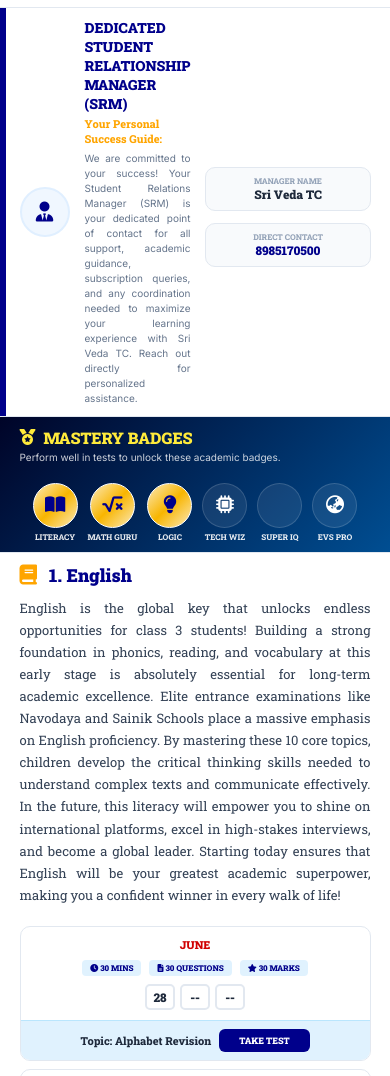
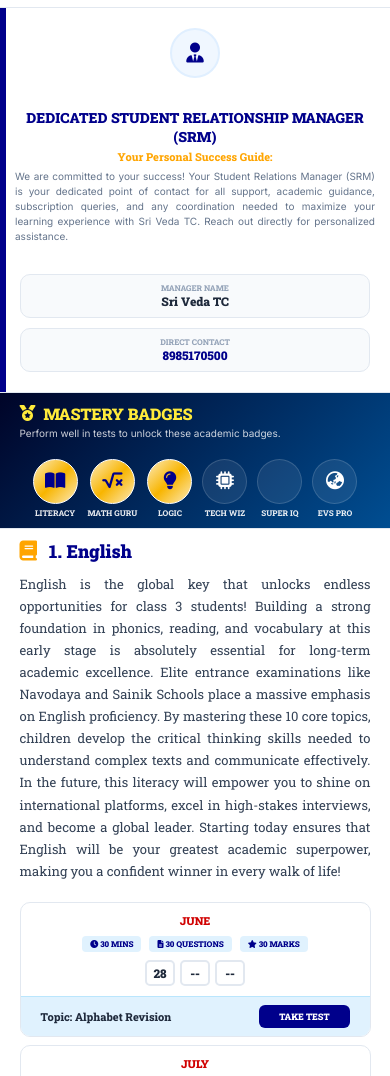
Before and after one commit to studentvisiontc/3RD-CLASS, a plain HTML site: page index.html in a window 390 px wide. Shown: the part 602-1678 px from the top of the page. Drawn offline with Linux system fonts and the light colour scheme; some icons are missing.

Commit message:
Update index.html

```diff
--- a/index.html
+++ b/index.html
@@ -129,7 +129,7 @@
         .stat-box.highlight { background: linear-gradient(135deg, #ffffff 0%, #fff9e6 100%); border: 2px solid var(--accent-orange); }
         .stat-box.highlight i { background: var(--accent-orange); color: white; }
 
-        /* SRM BANNER - COMPACT */
+        /* SRM BANNER - DYNAMIC & MOBILE CENTERING */
         .srm-banner {
             display: flex;
             align-items: center;
@@ -184,11 +184,13 @@
         .item-scores { display: flex; align-items: center; gap: 8px; }
         .box-grid { display: flex; gap: 5px; }
         .box-unit { width: clamp(30px, 4.5vw, 36px); height: clamp(26px, 3.5vw, 30px); border: 2px solid var(--border-color); border-radius: 5px; display: flex; align-items: center; justify-content: center; font-weight: 900; font-size: 12px; }
-        .item-bottom { background: var(--topic-bg); padding: 8px 20px; display: flex; justify-content: space-between; align-items: center; border-top: 1px solid #bae6fd; flex-wrap: wrap; gap: 8px; }
-        .item-topic-name { font-size: clamp(11px, 2.2vw, 13px); font-weight: 800; }
-        .btn-take { background: var(--primary-blue); color: white; text-decoration: none; padding: 6px 20px; border-radius: 6px; font-size: 9px; font-weight: 900; text-transform: uppercase; transition: 0.3s; }
 
-        /* STATUS PANEL - COMPACT */
+        /* MODIFIED: TOPIC LEFT - TAKE TEST RIGHT (FIXED ALIGNMENT) */
+        .item-bottom { background: var(--topic-bg); padding: 8px 20px; display: flex; justify-content: space-between; align-items: center; border-top: 1px solid #bae6fd; width: 100%; }
+        .item-topic-name { font-size: clamp(11px, 2.2vw, 13px); font-weight: 800; text-align: left; }
+        .btn-take { background: var(--primary-blue); color: white; text-decoration: none; padding: 6px 20px; border-radius: 6px; font-size: 9px; font-weight: 900; text-transform: uppercase; transition: 0.3s; margin-left: auto; }
+
+        /* STATUS PANEL */
         .status-panel { background: white; }
         .status-header { display: flex; justify-content: space-between; align-items: center; margin-bottom: 15px; border-bottom: 1px solid var(--border-color); padding-bottom: 10px; flex-wrap: wrap; gap: 8px; }
         .status-grid { display: grid; grid-template-columns: repeat(auto-fit, minmax(260px, 1fr)); gap: 12px; }
@@ -200,7 +202,7 @@
         .bar-container { width: 100%; height: 7px; background: #e2e8f0; border-radius: 10px; overflow: hidden; }
         .bar-fill { height: 100%; background: linear-gradient(to right, var(--primary-blue), #3b82f6); transition: width 1s ease-in-out; }
 
-        /* DETAILS GRID - DYNAMIC & COMPACT */
+        /* DETAILS GRID */
         .details-grid { display: grid; grid-template-columns: repeat(auto-fit, minmax(280px, 1fr)); background: white; padding: 15px clamp(15px, 5vw, 40px) !important; }
         .details-card { padding: 15px 0 !important; border-right: 1px solid var(--border-color); margin: 0 15px; }
         .details-card:last-child { border-right: none; }
@@ -212,11 +214,8 @@
         .value-box.full { grid-column: span 2; }
         .value-box i { font-size: 12px; color: var(--primary-blue); width: 18px; text-align: center; flex-shrink: 0; }
         .value-text { font-size: 12px; font-weight: 800; color: var(--text-dark); font-family: 'Inter', sans-serif; word-break: break-word; }
-        .v-highlight { color: var(--accent-orange); }
-        .v-success { color: var(--success-green); }
-        .v-danger { color: var(--danger-red); }
 
-        /* STATE TOPPERS - COMPACT */
+        /* STATE TOPPERS */
         .fame-box { padding: 20px 0; background: white; width: 100%; border-bottom: 1px solid var(--border-color); position: relative; overflow: hidden; }
         .fame-track { display: flex; gap: 15px; width: max-content; animation: liveScroll 85s linear infinite; padding: 10px 0; }
         .topper-unit { background: white; border: 1.5px solid #bae6fd; width: 290px; min-height: 310px; flex-shrink: 0; display: flex; flex-direction: column; align-items: center; justify-content: center; text-align: center; position: relative; overflow: hidden; }
@@ -235,19 +234,7 @@
         .social-icons { display: flex; gap: 15px; margin: 10px 0; }
         .social-icons a { font-size: 20px; color: white; }
 
-        /* FIREWORK ANIMATIONS */
-        .firework-container { position: absolute; top: 0; left: 0; width: 100%; height: 100%; pointer-events: none; z-index: 1; }
-        .rocket { position: absolute; bottom: -50px; width: 4px; height: 20px; background: linear-gradient(to top, var(--accent-orange), #fff); opacity: 0; animation: rocketLaunchSequence 4s infinite cubic-bezier(0.4, 0, 0.2, 1); }
-        .explosion-stars { position: absolute; top: 20%; left: 50%; transform: translate(-50%, -50%); opacity: 0; animation: starBurstSequence 4s infinite 1.4s; display: flex; justify-content: center; align-items: center; }
-        .star-p { position: absolute; color: #FFD700; font-size: 14px; filter: drop-shadow(0 0 8px #FFA500); animation: starScatter 1s forwards ease-out; }
-        @keyframes rocketLaunchSequence { 0% { transform: translateY(0); opacity: 0; bottom: -50px; } 10% { opacity: 1; } 35% { transform: translateY(-280px); opacity: 1; } 36% { opacity: 0; } 100% { opacity: 0; } }
-        @keyframes starBurstSequence { 0% { transform: scale(0); opacity: 0; } 1% { opacity: 1; transform: scale(0.5); } 10% { transform: scale(1.5); opacity: 1; } 40% { opacity: 0; transform: scale(2); } 100% { opacity: 0; } }
-        @keyframes starScatter { 0% { transform: translate(0, 0) rotate(0deg); } 100% { transform: translate(var(--tx), var(--ty)) rotate(360deg); } }
-        @keyframes congratsShine { to { background-position: 200% center; } }
-        @keyframes congratsPulse { from { transform: scale(1); } to { transform: scale(1.08); } }
-        @keyframes liveScroll { 0% { transform: translateX(0); } 100% { transform: translateX(-50%); } }
-
-        /* Mobile Layout Overrides */
+        /* MOBILE OVERRIDES (STRICTLY FOR SRM MODIFICATION) */
         @media (max-width: 850px) {
             header { flex-direction: column; height: auto; padding: 20px 15px; text-align: center; gap: 15px; }
             header .header-left { flex-direction: column; align-items: center; width: 100%; gap: 10px; }
@@ -262,10 +249,32 @@
             .details-card { border-right: none; border-bottom: 1px solid var(--border-color); margin: 0; }
             .details-grid { padding: 10px 15px !important; }
             .field-container { grid-template-columns: 1fr; }
+
+            /* SRM MOBILE VIEW MODIFICATION */
+            .srm-banner { flex-direction: column; text-align: center; padding: 20px 15px; }
+            .srm-icon-box { margin: 0 auto 15px auto; } /* Centered Logo First */
+            .srm-content { width: 100%; } /* Title & Passage Below Logo */
+            .srm-details { flex-direction: column; width: 100%; align-items: center; gap: 10px; margin-top: 15px; } /* Manager Info Last */
+            .srm-card { width: 100%; max-width: 350px; }
+
+            /* SUBJECT ITEM BOTTOM MOBILE */
             .item-top { justify-content: center; text-align: center; }
             .item-meta { justify-content: center; }
-            .item-bottom { justify-content: center; text-align: center; }
+            .item-bottom { justify-content: space-between; }
+            .item-topic-name { max-width: 60%; }
         }
+
+        /* FIREWORK ANIMATIONS */
+        .firework-container { position: absolute; top: 0; left: 0; width: 100%; height: 100%; pointer-events: none; z-index: 1; }
+        .rocket { position: absolute; bottom: -50px; width: 4px; height: 20px; background: linear-gradient(to top, var(--accent-orange), #fff); opacity: 0; animation: rocketLaunchSequence 4s infinite cubic-bezier(0.4, 0, 0.2, 1); }
+        .explosion-stars { position: absolute; top: 20%; left: 50%; transform: translate(-50%, -50%); opacity: 0; animation: starBurstSequence 4s infinite 1.4s; display: flex; justify-content: center; align-items: center; }
+        .star-p { position: absolute; color: #FFD700; font-size: 14px; filter: drop-shadow(0 0 8px #FFA500); animation: starScatter 1s forwards ease-out; }
+        @keyframes rocketLaunchSequence { 0% { transform: translateY(0); opacity: 0; bottom: -50px; } 10% { opacity: 1; } 35% { transform: translateY(-280px); opacity: 1; } 36% { opacity: 0; } 100% { opacity: 0; } }
+        @keyframes starBurstSequence { 0% { transform: scale(0); opacity: 0; } 1% { opacity: 1; transform: scale(0.5); } 10% { transform: scale(1.5); opacity: 1; } 40% { opacity: 0; transform: scale(2); } 100% { opacity: 0; } }
+        @keyframes starScatter { 0% { transform: translate(0, 0) rotate(0deg); } 100% { transform: translate(var(--tx), var(--ty)) rotate(360deg); } }
+        @keyframes congratsShine { to { background-position: 200% center; } }
+        @keyframes congratsPulse { from { transform: scale(1); } to { transform: scale(1.08); } }
+        @keyframes liveScroll { 0% { transform: translateX(0); } 100% { transform: translateX(-50%); } }
     </style>
 </head>
 <body>
@@ -341,7 +350,7 @@
         </div>
     </div>
 
-    <!-- SECTION: Dedicated Student Relationship Manager (SRM) -->
+    <!-- MODIFIED SECTION: SRM (DYNAMIC LOGO CENTERING ON MOBILE) -->
     <div class="srm-banner">
         <div class="srm-icon-box">
             <i class="fa-solid fa-user-tie"></i>
@@ -399,7 +408,7 @@
         </div>
     </div>
 
-    <!-- SUBJECT WISE TESTS SECTION -->
+    <!-- MODIFIED SECTION: SUBJECT TESTS (TOPIC LEFT - BTN RIGHT) -->
     <div id="subjects-container">
         <script>
             const subjectsData = [
```
